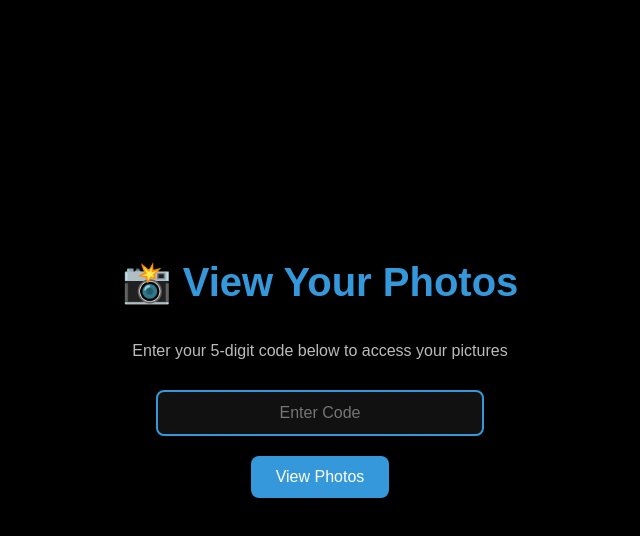
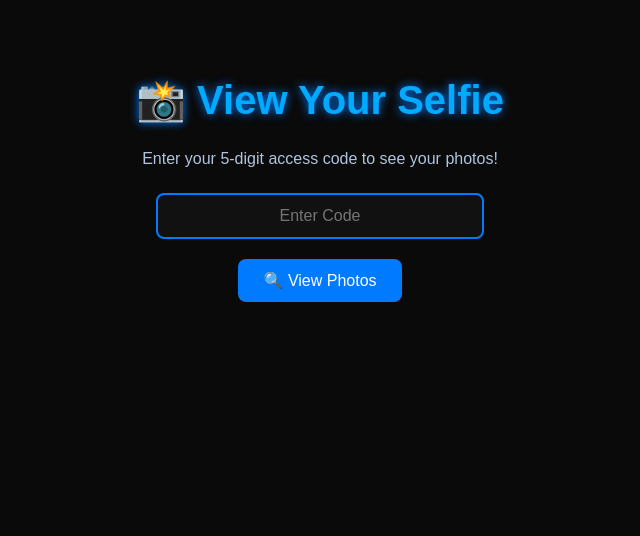
Before and after one commit to g8selfiepoint/selfie-point, a plain HTML site: page visitor.html in a window 1280 px wide. Shown: the whole page, without its empty margins (320-960 px from the left). Drawn offline with Linux system fonts and the light colour scheme.

Commit message:
Update visitor.html

```diff
--- a/visitor.html
+++ b/visitor.html
@@ -3,32 +3,34 @@
 <head>
   <meta charset="UTF-8">
   <meta name="viewport" content="width=device-width, initial-scale=1.0">
-  <title>Visitor Photo Access</title>
+  <title>Visitor - Charvik Programs</title>
   <style>
     body {
-      font-family: Arial, sans-serif;
-      background-color: #000;
-      color: #fff;
+      font-family: 'Poppins', sans-serif;
+      background-color: #0a0a0a;
+      color: #00aaff;
       margin: 0;
       padding: 0;
       display: flex;
-      justify-content: center;
+      flex-direction: column;
       align-items: center;
+      justify-content: flex-start;
       min-height: 100vh;
-      flex-direction: column;
       text-align: center;
+      padding-top: 50px;
     }
 
     h1 {
-      color: #3498db;
+      color: #00aaff;
       font-size: 2.5em;
-      margin-bottom: 20px;
+      text-shadow: 0 0 10px #007bff;
+      margin-bottom: 10px;
     }
 
     p {
-      color: #bbb;
+      color: #b0c4de;
+      margin-bottom: 25px;
       font-size: 1em;
-      margin-bottom: 30px;
     }
 
     input[type="text"] {
@@ -36,11 +38,18 @@
       width: 80%;
       max-width: 300px;
       border-radius: 8px;
-      border: 2px solid #3498db;
+      border: 2px solid #007bff;
       background: #111;
       color: #fff;
       font-size: 1em;
       text-align: center;
+      outline: none;
+      transition: 0.3s;
+    }
+
+    input[type="text"]:focus {
+      border-color: #00aaff;
+      box-shadow: 0 0 8px #00aaff;
     }
 
     button {
@@ -48,7 +57,7 @@
       padding: 12px 25px;
       border: none;
       border-radius: 8px;
-      background-color: #3498db;
+      background-color: #007bff;
       color: white;
       font-size: 1em;
       cursor: pointer;
@@ -56,25 +65,32 @@
     }
 
     button:hover {
-      background-color: #2980b9;
+      background-color: #00aaff;
+      box-shadow: 0 0 10px #00aaff;
     }
 
     .gallery {
-      margin-top: 30px;
+      margin-top: 40px;
       display: flex;
       flex-wrap: wrap;
       justify-content: center;
       gap: 20px;
-      padding: 10px;
+      padding: 20px;
     }
 
     .photo-card {
-      border: 2px solid #3498db;
+      border: 2px solid #007bff;
       border-radius: 10px;
       overflow: hidden;
       background: #111;
       width: 250px;
-      box-shadow: 0 0 10px rgba(0, 0, 255, 0.3);
+      box-shadow: 0 0 15px rgba(0, 170, 255, 0.3);
+      transition: transform 0.3s;
+    }
+
+    .photo-card:hover {
+      transform: scale(1.05);
+      box-shadow: 0 0 20px rgba(0, 170, 255, 0.5);
     }
 
     .photo-card img {
@@ -84,20 +100,23 @@
     }
 
     .error {
-      color: red;
+      color: #ff4d4d;
       margin-top: 20px;
       font-weight: bold;
     }
 
     @media (max-width: 600px) {
       h1 {
-        font-size: 1.8em;
+        font-size: 2em;
       }
       input[type="text"] {
         width: 90%;
       }
       button {
         width: 80%;
+      }
+      .photo-card {
+        width: 200px;
       }
     }
   </style>
@@ -111,7 +130,7 @@
       errorBox.textContent = "";
 
       if (code === "") {
-        errorBox.textContent = "Please enter your 5-digit code.";
+        errorBox.textContent = "⚠️ Please enter your 5-digit code.";
         return;
       }
 
@@ -120,7 +139,7 @@
         const data = await response.json();
 
         if (!data[code]) {
-          errorBox.textContent = "❌ No photos found for that code.";
+          errorBox.textContent = "❌ No photos found for this code.";
           return;
         }
 
@@ -132,19 +151,20 @@
         });
 
       } catch (error) {
-        errorBox.textContent = "⚠️ Error loading photos.";
+        errorBox.textContent = "⚠️ Error loading photos. Please try again.";
+        console.error(error);
       }
     }
   </script>
 </head>
 <body>
-  <h1>📸 View Your Photos</h1>
-  <p>Enter your 5-digit code below to access your pictures</p>
+  <h1>📸 View Your Selfie</h1>
+  <p>Enter your 5-digit access code to see your photos!</p>
 
   <input type="text" id="codeInput" placeholder="Enter Code" maxlength="5">
-  <button onclick="fetchPhotos()">View Photos</button>
+  <button onclick="fetchPhotos()">🔍 View Photos</button>
+
   <div id="errorBox" class="error"></div>
-
   <div id="gallery" class="gallery"></div>
 </body>
 </html>
```
